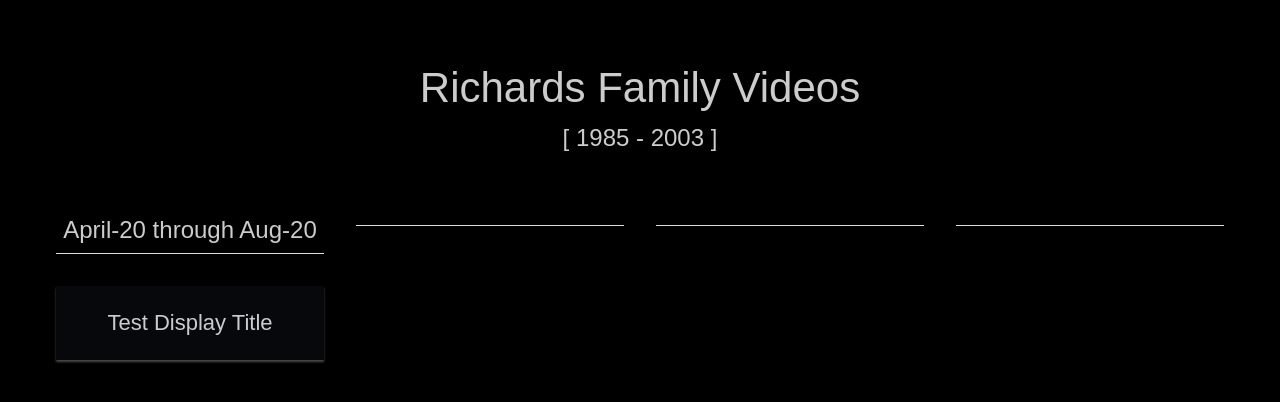
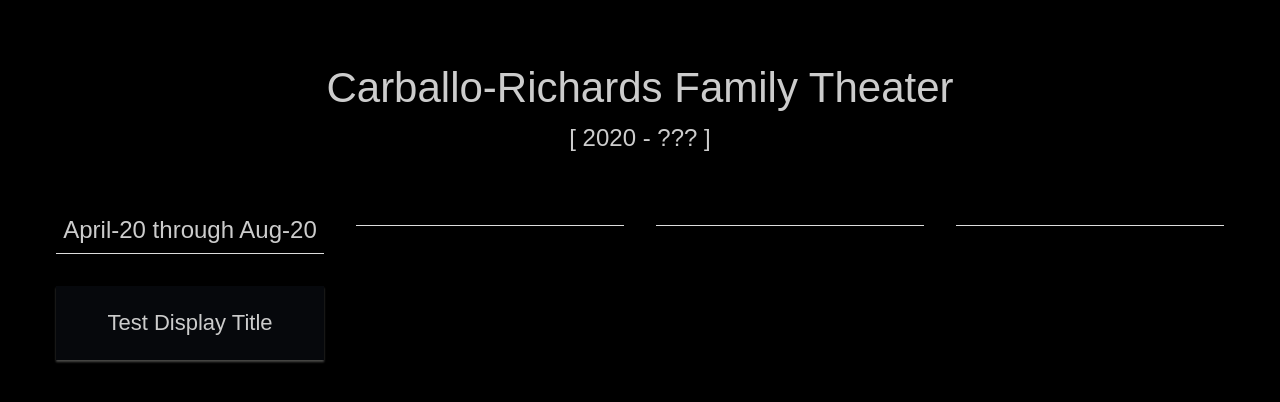
Before and after one commit to magentanova/richards-arxv, a React (Create React App) app: page /#/ in a window 1280 px wide. Shown: the top 402 px of the page. Built offline with nearby package versions, Linux system fonts and the light colour scheme.

Commit message:
move more things to settings, fix paths

```diff
--- a/src/components/Header/index.js
+++ b/src/components/Header/index.js
@@ -1,12 +1,13 @@
 import React from 'react';
+import {APP_TITLE, APP_SUBTITLE} from '../../settings';
 
 import './index.css';
 
 const Header = () => {
     return (
         <div className="header">
-            <h1>Richards Family Videos</h1>
-            <h2>[ 1985 - 2003 ]</h2>
+            <h1>{APP_TITLE}</h1>
+            <h2>{APP_SUBTITLE}</h2>
         </div>
     );
 };
--- a/src/components/Player/index.js
+++ b/src/components/Player/index.js
@@ -27,7 +27,7 @@ const Player = props => {
 
     // derive folder name from filename according to (fragile?) convention
     const filename = clipData.mp4_filename
-    const parentFolder = filename.split('.mp4')[0].substr(0,filename.length - 6)
+    const parentFolder = collectionId
 
 
     const toggleWithSpace = e => {
--- a/src/settings.js
+++ b/src/settings.js
@@ -2,4 +2,8 @@
 
 // export const PATH_PREFIX = "/"
 
-export const PATH_PREFIX = "https://isa-arxv.s3.amazonaws.com/:w"
+export const PATH_PREFIX = "https://isa-arxv.s3.amazonaws.com"
+
+export const APP_TITLE = "Carballo-Richards Family Theater"
+
+export const APP_SUBTITLE = "[ 2020 - ??? ]"
```
Also changed, not shown: 1 other file (tests, documents, lock files or other folders).
